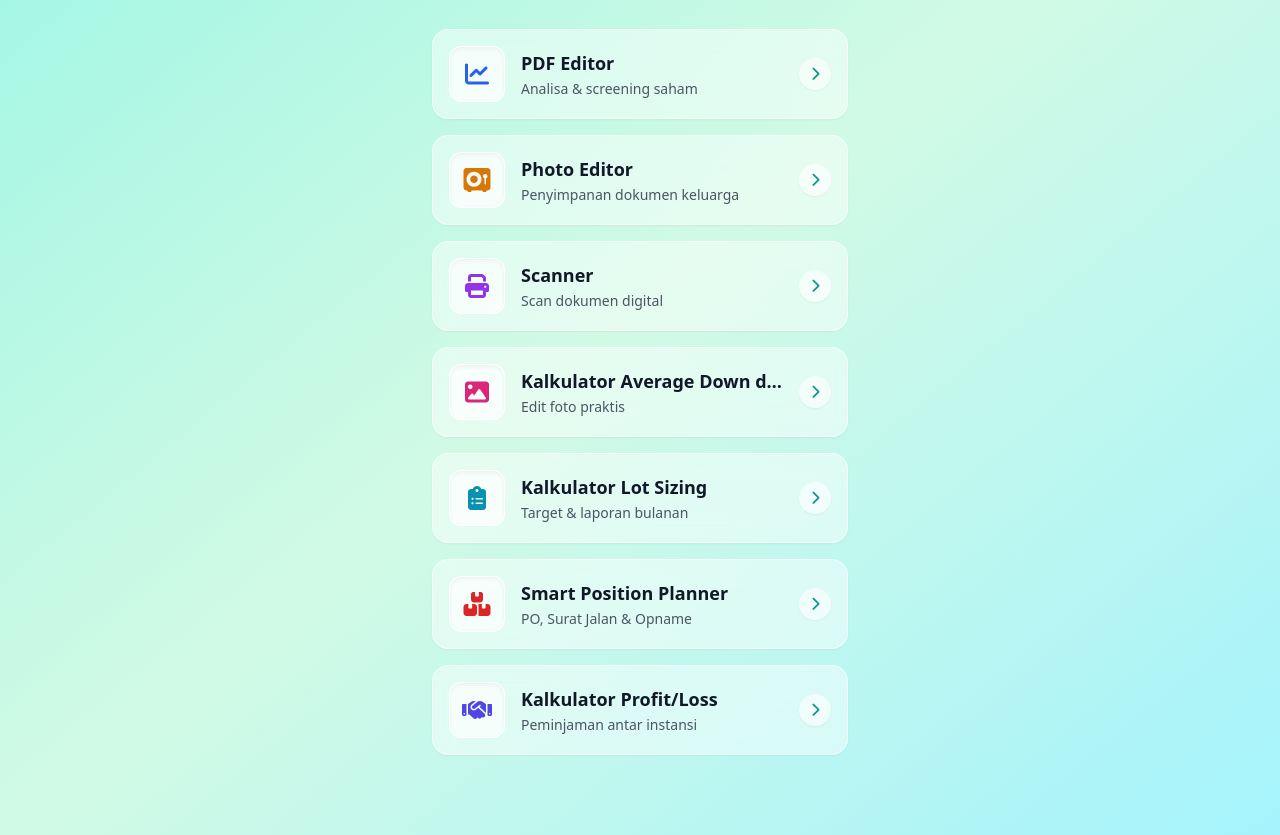
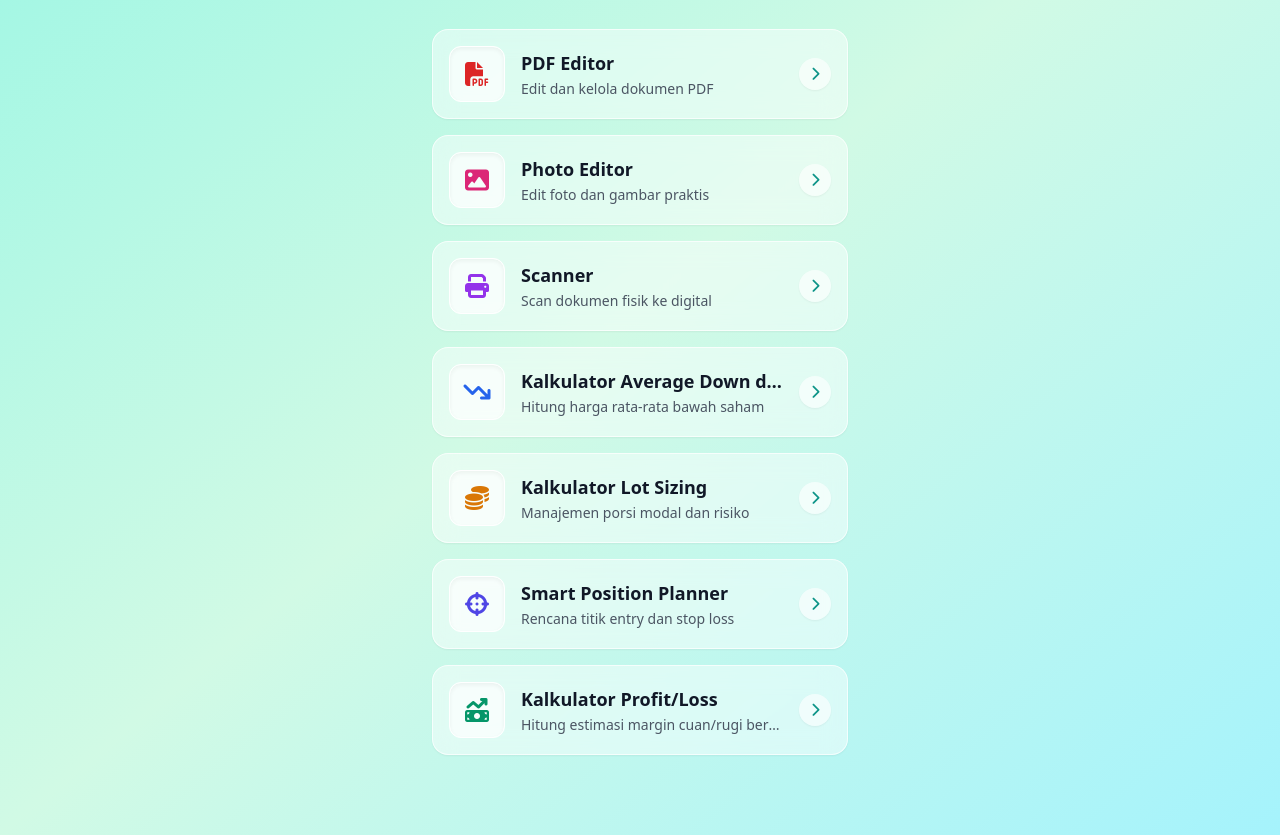
Before and after one commit to nguli-tools/nguli-hub, a plain HTML site: page index.html in a window 1280 px wide. Shown: the part 223-1058 px from the top of the page. Drawn offline with nearby package versions, Linux system fonts and the light colour scheme.

Commit message:
Update index.html

```diff
--- a/index.html
+++ b/index.html
@@ -61,13 +61,13 @@
          * Contoh: link: "https://script.google.com/macros/s/.../exec" atau link: "brankas.html"
          */
         const tools = [
-            { title: "PDF Editor", desc: "Analisa & screening saham", icon: "fa-chart-line", link: "offline_pdf_editor_pro.html", color: "text-blue-600" },
-            { title: "Photo Editor", desc: "Penyimpanan dokumen keluarga", icon: "fa-vault", link: "nguli_photo_editor.html", color: "text-amber-600" },
-            { title: "Scanner", desc: "Scan dokumen digital", icon: "fa-print", link: "nguli_scanner_pro.html", color: "text-purple-600" },
-            { title: "Kalkulator Average Down dan BEP", desc: "Edit foto praktis", icon: "fa-image", link: "Kalkulator Average Down dan BEP.html", color: "text-pink-600" },
-            { title: "Kalkulator Lot Sizing", desc: "Target & laporan bulanan", icon: "fa-clipboard-list", link: "Kalkulator Lot Sizing.html", color: "text-cyan-600" },
-            { title: "Smart Position Planner", desc: "PO, Surat Jalan & Opname", icon: "fa-boxes-stacked", link: "Smart Position Planner.html", color: "text-red-600" },
-            { title: "Kalkulator Profit/Loss", desc: "Peminjaman antar instansi", icon: "fa-handshake", link: "PL_CAL.html", color: "text-indigo-600" }
+            { title: "PDF Editor", desc: "Edit dan kelola dokumen PDF", icon: "fa-file-pdf", link: "offline_pdf_editor_pro.html", color: "text-red-600" },
+            { title: "Photo Editor", desc: "Edit foto dan gambar praktis", icon: "fa-image", link: "nguli_photo_editor.html", color: "text-pink-600" },
+            { title: "Scanner", desc: "Scan dokumen fisik ke digital", icon: "fa-print", link: "nguli_scanner_pro.html", color: "text-purple-600" },
+            { title: "Kalkulator Average Down dan BEP", desc: "Hitung harga rata-rata bawah saham", icon: "fa-arrow-trend-down", link: "Kalkulator Average Down dan BEP.html", color: "text-blue-600" },
+            { title: "Kalkulator Lot Sizing", desc: "Manajemen porsi modal dan risiko", icon: "fa-coins", link: "Kalkulator Lot Sizing.html", color: "text-amber-600" },
+            { title: "Smart Position Planner", desc: "Rencana titik entry dan stop loss", icon: "fa-crosshairs", link: "Smart Position Planner.html", color: "text-indigo-600" },
+            { title: "Kalkulator Profit/Loss", desc: "Hitung estimasi margin cuan/rugi bersih", icon: "fa-money-bill-trend-up", link: "PL_CAL.html", color: "text-emerald-600" }
         ];
 
         const container = document.getElementById('tools-container');
```
